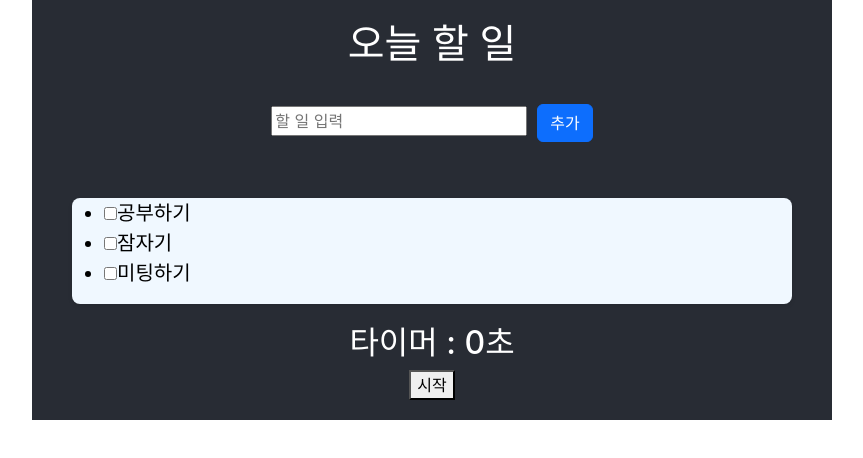
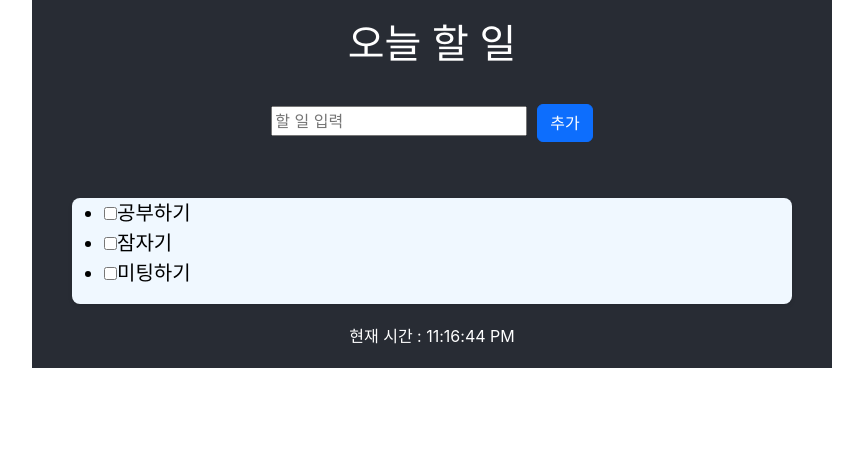
Before and after one commit to davemins/practice-React, a React (Create React App) app in the folder to-do-list/: page / in a window 1280 px wide. Shown: the top 458 px of the page, without its empty margins (208-1071 px from the left). Built offline with nearby package versions, Linux system fonts and the light colour scheme.

Commit message:
feat: 시계 기능 추가

```diff
--- a/to-do-list/src/App.tsx
+++ b/to-do-list/src/App.tsx
@@ -2,7 +2,7 @@
 import logo from './logo.svg';
 import './App.css';
 import ToDoList from './ToDoList';
-import Timer from './Timer';
+import Clock from './Timer';
 
 function App() {
   const handleClick = () => {
@@ -12,7 +12,7 @@
   return (
     <div className='container'>
       <ToDoList></ToDoList>
-      <Timer></Timer>
+      <Clock></Clock>
     </div>
   );
 }
--- a/to-do-list/src/Timer.tsx
+++ b/to-do-list/src/Timer.tsx
@@ -1,21 +1,18 @@
 import { useState } from "react";
 
-const Timer: React.FC = () => {
-    const [seconds, setSeconds] = useState<number>(0);
+const Clock: React.FC = () => {
+    const [time, setTime] = useState(new Date());
 
+    setInterval(()=>{
+        setTime(new Date());
+    }, 1000)
     return (
         <div>
-            <h2>타이머 : {seconds}초</h2>
-            <button onClick={
-                function () {
-                    setInterval(() => {
-                        setSeconds((prev) => prev + 1)
-
-                    }, 1000)
-                }
-            }>시작</button>
+            <div>
+                현재 시간 : {time.toLocaleTimeString()}
+            </div>
         </div>
     )
 }
 
-export default Timer
+export default Clock
```
